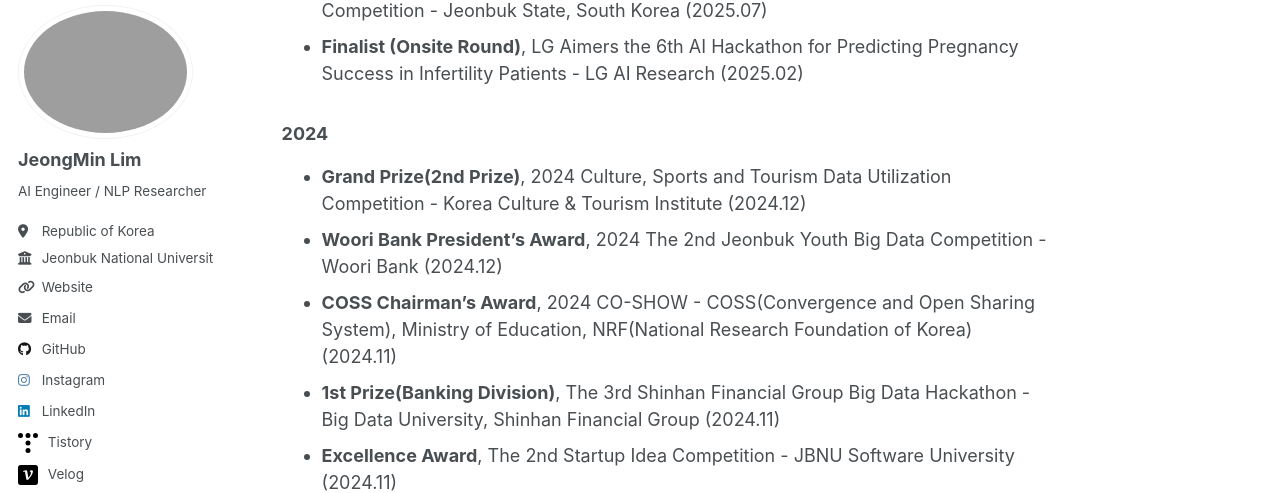
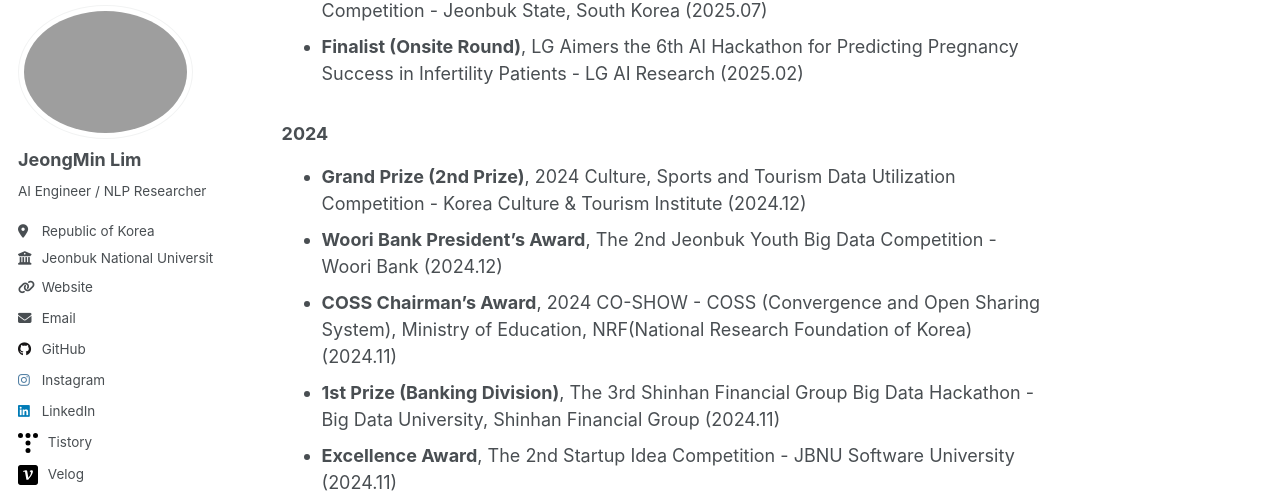
Before and after one commit to JeongMinIsBest/JeongMinIsBest.github.io, a Jekyll site: the page built from _pages/activities.md, in a window 1280 px wide and 900 px high, scrolled down 300 px. Shown: the part 94-587 px from the top of the window. Built offline with Jekyll 4.4.1, drawn with Linux system fonts in a browser that asks for light colours; a script that is not in the unit is left out; some of the changed text lies outside the part shown.

Commit message:
Update activities.md

```diff
--- a/_pages/activities.md
+++ b/_pages/activities.md
@@ -13,10 +13,10 @@
 <br/>
 
 ### 2024
-- **Grand Prize(2nd Prize)**, 2024 Culture, Sports and Tourism Data Utilization Competition - Korea Culture & Tourism Institute (2024.12)
-- **Woori Bank President’s Award**, 2024 The 2nd Jeonbuk Youth Big Data Competition - Woori Bank (2024.12)
-- **COSS Chairman’s Award**, 2024 CO-SHOW - COSS(Convergence and Open Sharing System), Ministry of Education, NRF(National Research Foundation of Korea) (2024.11)
-- **1st Prize(Banking Division)**, The 3rd Shinhan Financial Group Big Data Hackathon - Big Data University, Shinhan Financial Group (2024.11)
+- **Grand Prize (2nd Prize)**, 2024 Culture, Sports and Tourism Data Utilization Competition - Korea Culture & Tourism Institute (2024.12)
+- **Woori Bank President’s Award**, The 2nd Jeonbuk Youth Big Data Competition - Woori Bank (2024.12)
+- **COSS Chairman’s Award**, 2024 CO-SHOW - COSS (Convergence and Open Sharing System), Ministry of Education, NRF(National Research Foundation of Korea) (2024.11)
+- **1st Prize (Banking Division)**, The 3rd Shinhan Financial Group Big Data Hackathon - Big Data University, Shinhan Financial Group (2024.11)
 - **Excellence Award**, The 2nd Startup Idea Competition - JBNU Software University (2024.11)
 - **Encouragement Prize**, The 1st Honam SW Startup Idea Competition - Ministry of Science and ICT, IITP, JBNU Software University (2024.09)
 <br/>
@@ -83,7 +83,7 @@
 - Helped bridge the digital divide through hands-on programming, supported by the Raspberry Pi Foundation
 <br/>
 
-### KB LASCHOOL Mentor Group (3rd–4th) — *KB Kookmin Bank* | 2023.07 - 2025.02
+### KB LASCHOOL Mentor Group (3rd – 4th) — *KB Kookmin Bank* | 2023.07 - 2025.02
 - Mentored high school students in **English tutoring** and **Python-based game development**.
 - Provided **career guidance** and **emotional support** as part of KB’s *DREAM WAVE 2030* program
 <br/>
```
Also changed, not shown: other parts of _pages/activities.md (+1 -1 lines).
